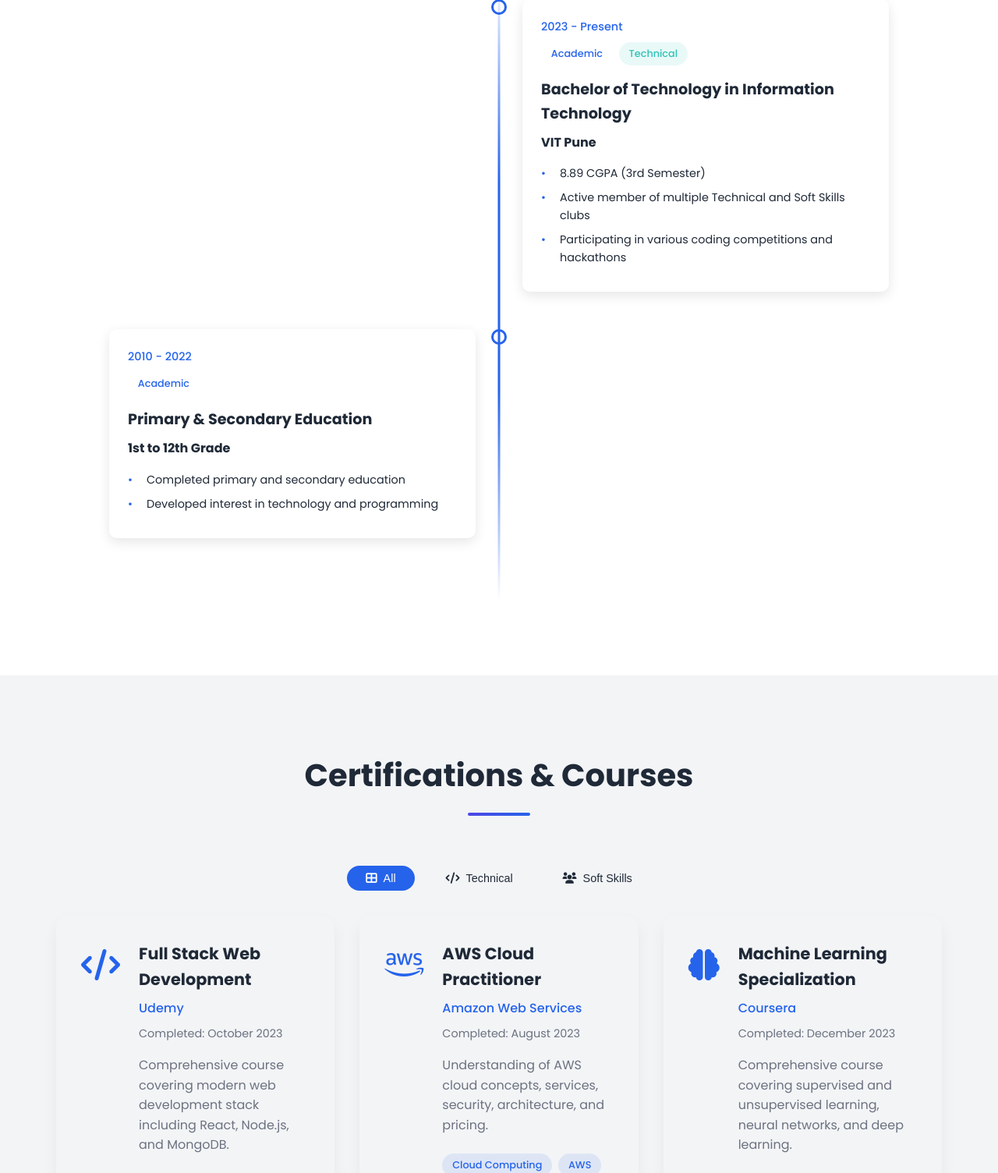
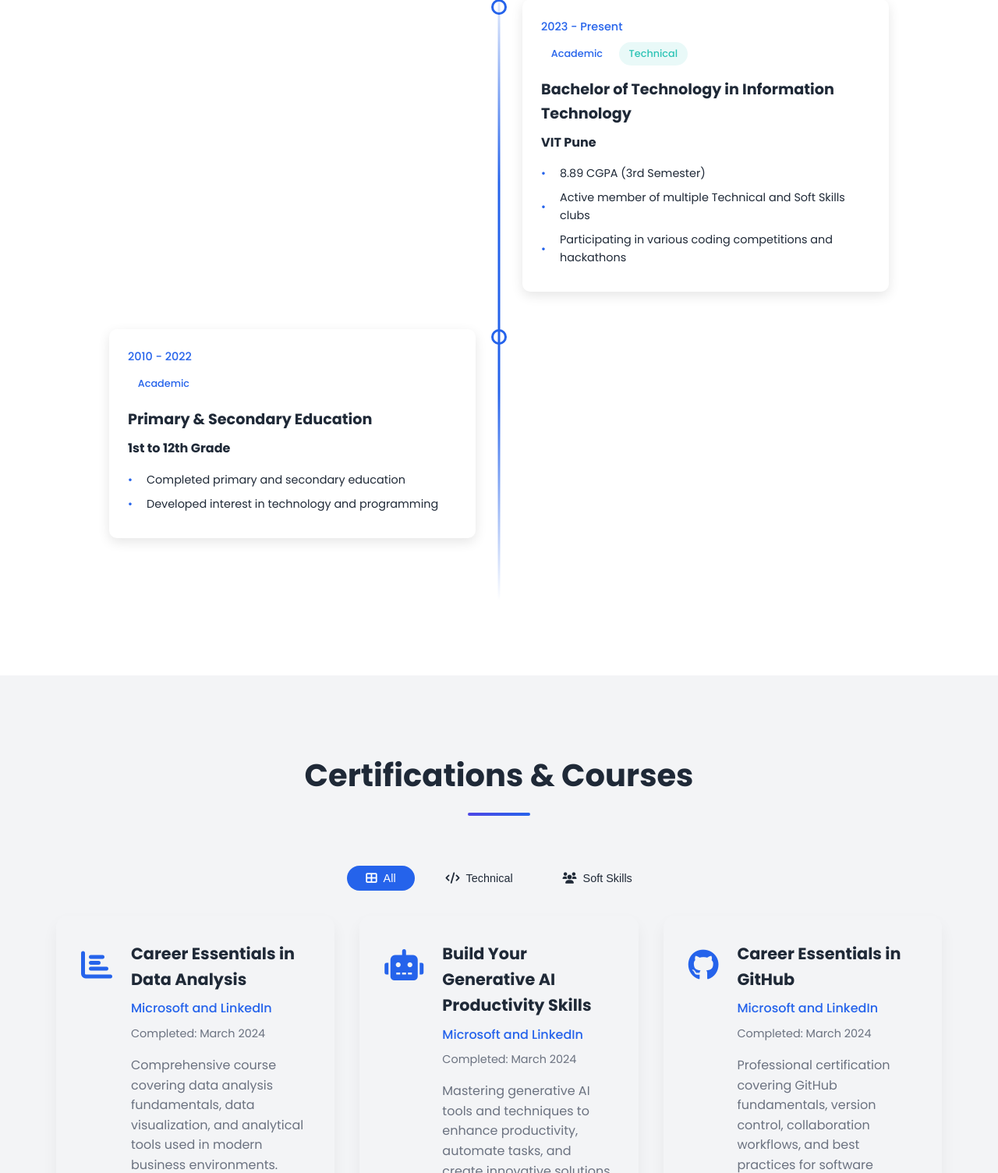
Before and after one commit to shlokbam/Portfolio, a Flask app: page / in a window 1280 px wide. Shown: the part 4996-6500 px from the top of the page at 78% size. Run offline with Flask 3, Linux system fonts and the light colour scheme; some libraries are stand-ins or nearby versions.

Commit message:
update till certificates

```diff
--- a/app.py
+++ b/app.py
@@ -10,14 +10,6 @@ app.config['SECRET_KEY'] = os.getenv('SECRET_KEY', 'your-secret-key-here')
 @app.route('/')
 def index():
     return render_template('index.html')
-
-@app.route('/about')
-def about():
-    return render_template('about.html')
-
-@app.route('/projects')
-def projects():
-    return render_template('projects.html')
 
 @app.route('/contact', methods=['POST'])
 def contact():
@@ -53,5 +45,25 @@ def download_resume():
     except Exception as e:
         return jsonify({'success': False, 'message': 'Resume not found'}), 404
 
+@app.route('/certifications/<path:filename>')
+def view_certificate(filename):
+    try:
+        return send_file(
+            f'static/certificates/certifications/{filename}',
+            mimetype='application/pdf'
+        )
+    except Exception as e:
+        return jsonify({'success': False, 'message': 'Certificate not found'}), 404
+
+@app.route('/hackathons/<path:filename>')
+def view_hackathon_certificate(filename):
+    try:
+        return send_file(
+            f'static/certificates/hackathons/{filename}',
+            mimetype='application/pdf'
+        )
+    except Exception as e:
+        return jsonify({'success': False, 'message': 'Certificate not found'}), 404
+
 if __name__ == '__main__':
     app.run(debug=True)
--- a/static/css/style.css
+++ b/static/css/style.css
@@ -2647,3 +2647,59 @@ section {
         font-size: 1rem;
     }
 }
+
+/* Certificate Button Styles */
+.cert-btn {
+    display: inline-flex;
+    align-items: center;
+    justify-content: center;
+    padding: 4px 8px;
+    margin-left: 8px;
+    font-size: 0.8rem;
+    color: #2196F3;
+    background: rgba(33, 150, 243, 0.1);
+    border-radius: 4px;
+    text-decoration: none;
+    transition: all 0.3s ease;
+    min-width: 28px;
+    height: 28px;
+}
+
+.cert-btn:hover {
+    background: rgba(33, 150, 243, 0.2);
+    transform: translateY(-1px);
+}
+
+.cert-btn i {
+    font-size: 0.9rem;
+    display: flex;
+    align-items: center;
+    justify-content: center;
+}
+
+/* For the full certificate button */
+.certificate-links {
+    margin-top: 8px;
+}
+
+.certificate-links .cert-btn {
+    padding: 6px 12px;
+    font-size: 0.9rem;
+}
+
+/* Ensure list items don't break with certificate buttons */
+.achievements li {
+    display: flex;
+    align-items: center;
+    flex-wrap: wrap;
+    gap: 4px;
+}
+
+/* Add subtle animation for certificate icons */
+.cert-btn i {
+    transition: transform 0.3s ease;
+}
+
+.cert-btn:hover i {
+    transform: scale(1.1);
+}
--- a/templates/index.html
+++ b/templates/index.html
@@ -614,13 +614,17 @@
                 <div class="timeline-item" data-tags="leadership,technical">
                     <div class="timeline-dot"></div>
                     <div class="timeline-content">
-                        <div class="timeline-date">2025 - 2026</div>
+                        <div class="timeline-date">2024 - 2025</div>
                         <div class="timeline-tags">
                             <span class="tag leadership">Leadership</span>
                             <span class="tag technical">Technical</span>
                         </div>
                         <h3>Club Leadership</h3>
-                        <h4><strong>Committee President</strong></h4>
+                        <h4><strong>Committee President</strong>
+                            <a href="/certificates/clubs/committee_president.pdf" class="cert-btn" target="_blank">
+                                <i class="fas fa-certificate"></i>
+                            </a>
+                        </h4>
                         <ul class="achievements">
                             <li>Leading and managing committee activities and events</li>
                             <li>Organizing workshops and technical sessions</li>
@@ -641,9 +645,21 @@
                         <h3>Multiple Leadership Roles</h3>
                         <h4><strong>Operations Head & Administrative Lead</strong></h4>
                         <ul class="achievements">
-                            <li><strong>Operations Head</strong> - Abhivriddhi</li>
-                            <li><strong>Chief Administrative</strong> - The Catalyst</li>
-                            <li><strong>Web Development Coordinator</strong> - Computer Society of India</li>
+                            <li><strong>Operations Head</strong> - Abhivriddhi
+                                <a href="/certificates/clubs/operations_head.pdf" class="cert-btn" target="_blank">
+                                    <i class="fas fa-certificate"></i>
+                                </a>
+                            </li>
+                            <li><strong>Chief Administrative</strong> - The Catalyst
+                                <a href="/certificates/clubs/chief_admin.pdf" class="cert-btn" target="_blank">
+                                    <i class="fas fa-certificate"></i>
+                                </a>
+                            </li>
+                            <li><strong>Web Development Coordinator</strong> - Computer Society of India
+                                <a href="/certificates/clubs/web_dev_coord.pdf" class="cert-btn" target="_blank">
+                                    <i class="fas fa-certificate"></i>
+                                </a>
+                            </li>
                         </ul>
                     </div>
                 </div>
@@ -660,8 +676,11 @@
                         <h3>Club Experience</h3>
                         <h4><strong>Technical & Content Roles</strong></h4>
                         <ul class="achievements">
-                            <li><strong>Technical Coordinator</strong> - Abhivriddhi</li>
-                            <li><strong>Content Volunteer</strong> - Social Welfare and Development Committee</li>
+                            <li><strong>Technical Coordinator</strong> - Abhivriddhi
+                                <a href="/certificates/clubs/tech_coord.pdf" class="cert-btn" target="_blank">
+                                    <i class="fas fa-certificate"></i>
+                                </a>
+                            </li>
                         </ul>
                     </div>
                 </div>
@@ -733,18 +752,18 @@
             <!-- Technical Certifications -->
             <div class="certification-card" data-category="technical">
                 <div class="certification-icon">
-                    <i class="fas fa-code"></i>
+                    <i class="fas fa-chart-bar"></i>
                 </div>
                 <div class="certification-content">
-                    <h3>Full Stack Web Development</h3>
-                    <p class="platform">Udemy</p>
-                    <p class="date">Completed: October 2023</p>
-                    <p class="description">Comprehensive course covering modern web development stack including React, Node.js, and MongoDB.</p>
+                    <h3>Career Essentials in Data Analysis</h3>
+                    <p class="platform">Microsoft and LinkedIn</p>
+                    <p class="date">Completed: March 2024</p>
+                    <p class="description">Comprehensive course covering data analysis fundamentals, data visualization, and analytical tools used in modern business environments.</p>
                     <div class="certification-tags">
-                        <span class="tag">Web Development</span>
-                        <span class="tag">Full Stack</span>
+                        <span class="tag">Data Analysis</span>
+                        <span class="tag">Microsoft</span>
                     </div>
-                    <a href="#" class="certificate-link" target="_blank">
+                    <a href="/certifications/CertificateOfCompletion_Career Essentials in Data Analysis by Microsoft and LinkedIn.pdf" class="certificate-link" target="_blank" rel="noopener noreferrer">
                         <i class="fas fa-external-link-alt"></i> View Certificate
                     </a>
                 </div>
@@ -753,18 +772,18 @@
             <!-- Technical Certifications -->
             <div class="certification-card" data-category="technical">
                 <div class="certification-icon">
-                    <i class="fab fa-aws"></i>
+                    <i class="fas fa-robot"></i>
                 </div>
                 <div class="certification-content">
-                    <h3>AWS Cloud Practitioner</h3>
-                    <p class="platform">Amazon Web Services</p>
-                    <p class="date">Completed: August 2023</p>
-                    <p class="description">Understanding of AWS cloud concepts, services, security, architecture, and pricing.</p>
+                    <h3>Build Your Generative AI Productivity Skills</h3>
+                    <p class="platform">Microsoft and LinkedIn</p>
+                    <p class="date">Completed: March 2024</p>
+                    <p class="description">Mastering generative AI tools and techniques to enhance productivity, automate tasks, and create innovative solutions in the workplace.</p>
                     <div class="certification-tags">
-                        <span class="tag">Cloud Computing</span>
-                        <span class="tag">AWS</span>
+                        <span class="tag">AI</span>
+                        <span class="tag">Productivity</span>
                     </div>
-                    <a href="#" class="certificate-link" target="_blank">
+                    <a href="/certifications/CertificateOfCompletion_Build Your Generative AI Productivity Skills with Microsoft and LinkedIn (2).pdf" class="certificate-link" target="_blank" rel="noopener noreferrer">
                         <i class="fas fa-external-link-alt"></i> View Certificate
                     </a>
                 </div>
@@ -773,58 +792,78 @@
             <!-- Technical Certifications -->
             <div class="certification-card" data-category="technical">
                 <div class="certification-icon">
-                    <i class="fas fa-brain"></i>
+                    <i class="fab fa-github"></i>
                 </div>
                 <div class="certification-content">
-                    <h3>Machine Learning Specialization</h3>
-                    <p class="platform">Coursera</p>
-                    <p class="date">Completed: December 2023</p>
-                    <p class="description">Comprehensive course covering supervised and unsupervised learning, neural networks, and deep learning.</p>
+                    <h3>Career Essentials in GitHub</h3>
+                    <p class="platform">Microsoft and LinkedIn</p>
+                    <p class="date">Completed: March 2024</p>
+                    <p class="description">Professional certification covering GitHub fundamentals, version control, collaboration workflows, and best practices for software development.</p>
                     <div class="certification-tags">
-                        <span class="tag">Machine Learning</span>
-                        <span class="tag">Deep Learning</span>
+                        <span class="tag">GitHub</span>
+                        <span class="tag">Version Control</span>
                     </div>
-                    <a href="#" class="certificate-link" target="_blank">
+                    <a href="/certifications/CertificateOfCompletion_Career Essentials in GitHub Professional Certificate (2).pdf" class="certificate-link" target="_blank" rel="noopener noreferrer">
                         <i class="fas fa-external-link-alt"></i> View Certificate
                     </a>
                 </div>
             </div>
 
-            <!-- Soft Skills Certifications -->
+            <!-- Technical Certifications -->
             <div class="certification-card" data-category="soft-skills">
                 <div class="certification-icon">
-                    <i class="fas fa-users"></i>
+                    <i class="fas fa-tasks"></i>
                 </div>
                 <div class="certification-content">
-                    <h3>Leadership & Team Management</h3>
-                    <p class="platform">LinkedIn Learning</p>
-                    <p class="date">Completed: November 2023</p>
-                    <p class="description">Advanced course on leadership principles, team dynamics, and effective management strategies.</p>
+                    <h3>Career Essentials in Project Management</h3>
+                    <p class="platform">Microsoft and LinkedIn</p>
+                    <p class="date">Completed: March 2024</p>
+                    <p class="description">Professional certification covering project management methodologies, tools, and best practices for successful project delivery and team collaboration.</p>
                     <div class="certification-tags">
+                        <span class="tag">Project Management</span>
                         <span class="tag">Leadership</span>
-                        <span class="tag">Management</span>
                     </div>
-                    <a href="#" class="certificate-link" target="_blank">
+                    <a href="/certifications/CertificateOfCompletion_Career Essentials in Project Management by Microsoft and LinkedIn (3).pdf" class="certificate-link" target="_blank" rel="noopener noreferrer">
                         <i class="fas fa-external-link-alt"></i> View Certificate
                     </a>
                 </div>
             </div>
 
-            <!-- Soft Skills Certifications -->
+            <!-- Technical Certifications -->
+            <div class="certification-card" data-category="technical">
+                <div class="certification-icon">
+                    <i class="fas fa-eye"></i>
+                </div>
+                <div class="certification-content">
+                    <h3>OpenCV for Computer Vision</h3>
+                    <p class="platform">Microsoft and LinkedIn</p>
+                    <p class="date">Completed: March 2024</p>
+                    <p class="description">Comprehensive course on computer vision using OpenCV, covering image processing, object detection, and real-time video analysis techniques.</p>
+                    <div class="certification-tags">
+                        <span class="tag">Computer Vision</span>
+                        <span class="tag">OpenCV</span>
+                    </div>
+                    <a href="/certifications/CertificateOfCompletion_OpenCV for Python Developers.pdf" class="certificate-link" target="_blank" rel="noopener noreferrer">
+                        <i class="fas fa-external-link-alt"></i> View Certificate
+                    </a>
+                </div>
+            </div>
+
+            <!-- Technical Certifications -->
             <div class="certification-card" data-category="soft-skills">
                 <div class="certification-icon">
-                    <i class="fas fa-comments"></i>
+                    <i class="fas fa-star"></i>
                 </div>
                 <div class="certification-content">
-                    <h3>Effective Communication</h3>
-                    <p class="platform">Coursera</p>
-                    <p class="date">Completed: September 2023</p>
-                    <p class="description">Mastering professional communication, presentation skills, and effective workplace interactions.</p>
+                    <h3>Master in Demand Professional Skills</h3>
+                    <p class="platform">Microsoft and LinkedIn</p>
+                    <p class="date">Completed: March 2024</p>
+                    <p class="description">Comprehensive program covering essential professional skills including communication, leadership, problem-solving, and workplace productivity in the digital age.</p>
                     <div class="certification-tags">
-                        <span class="tag">Communication</span>
-                        <span class="tag">Presentation</span>
+                        <span class="tag">Professional Skills</span>
+                        <span class="tag">Leadership</span>
                     </div>
-                    <a href="#" class="certificate-link" target="_blank">
+                    <a href="/certifications/CertificateOfCompletion_Master InDemand Professional Soft Skills (5).pdf" class="certificate-link" target="_blank" rel="noopener noreferrer">
                         <i class="fas fa-external-link-alt"></i> View Certificate
                     </a>
                 </div>
@@ -862,7 +901,7 @@
                         <span>React</span>
                     </div>
                     <div class="hackathon-links">
-                        <a href="#" class="certificate-link" target="_blank">
+                        <a href="/hackathons/hackmit_certificate.pdf" class="certificate-link" target="_blank">
                             <i class="fas fa-certificate"></i> View Certificate
                         </a>
                     </div>
@@ -888,7 +927,7 @@
                         <span>Data Structures</span>
                     </div>
                     <div class="hackathon-links">
-                        <a href="#" class="certificate-link" target="_blank">
+                        <a href="/hackathons/google_code_jam_certificate.pdf" class="certificate-link" target="_blank">
                             <i class="fas fa-certificate"></i> View Certificate
                         </a>
                     </div>
@@ -915,7 +954,7 @@
                         <span>React</span>
                     </div>
                     <div class="hackathon-links">
-                        <a href="#" class="certificate-link" target="_blank">
+                        <a href="/hackathons/hackharvard_certificate.pdf" class="certificate-link" target="_blank">
                             <i class="fas fa-certificate"></i> View Certificate
                         </a>
                     </div>
```
Also changed, not shown: 9 other files.
